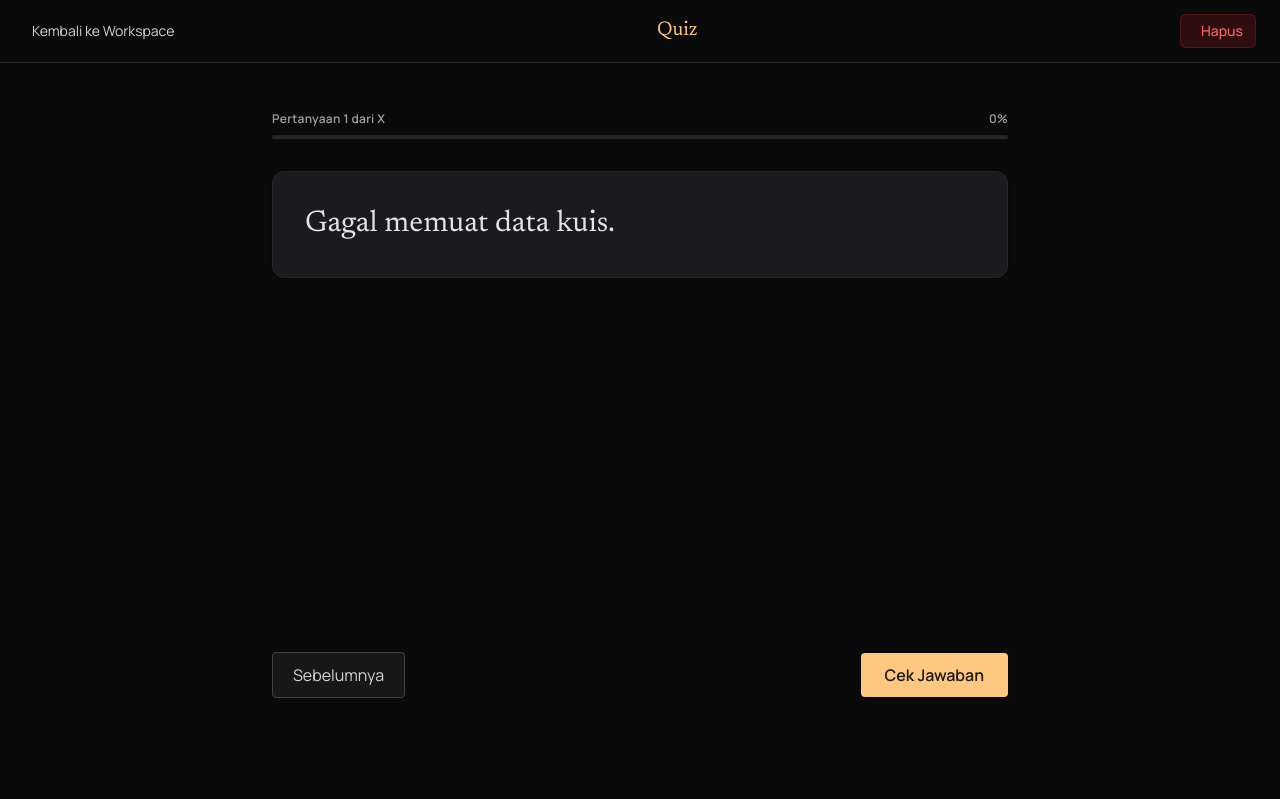
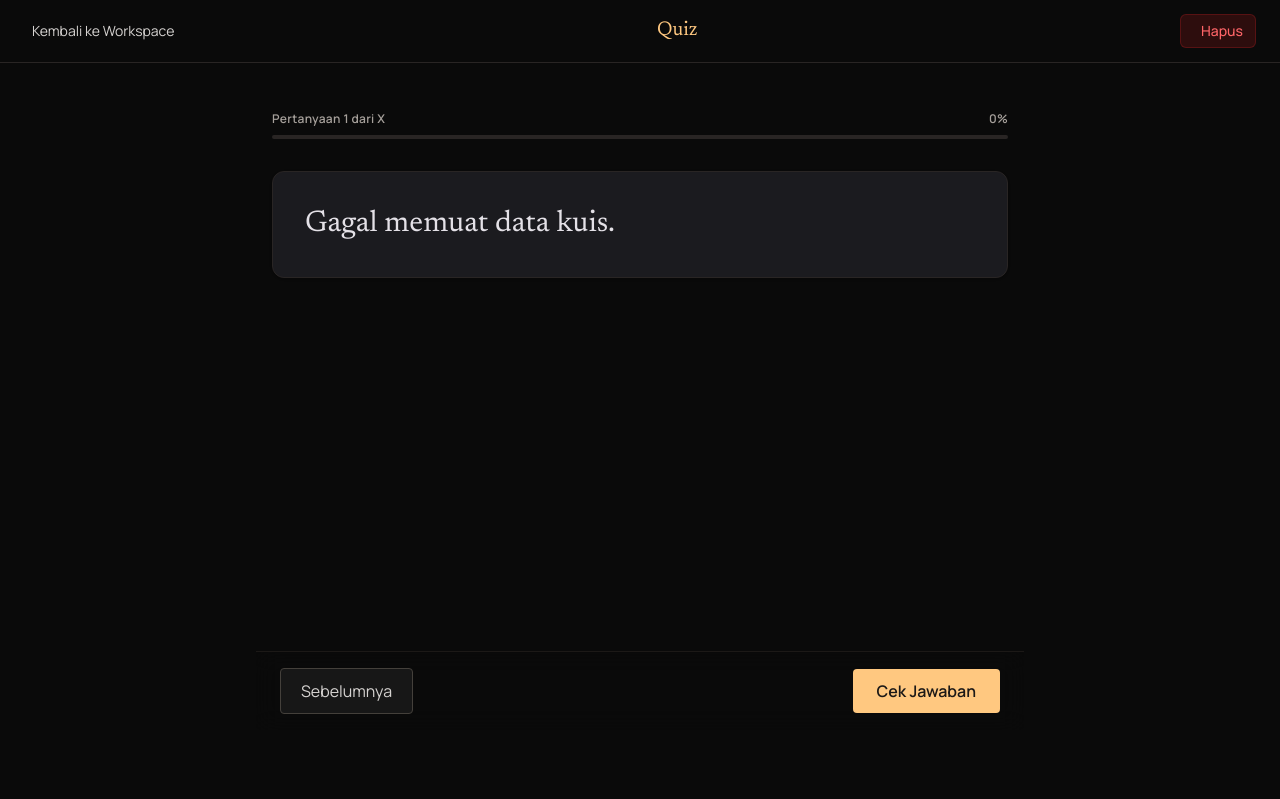
Before and after one commit to IbnuSabilGitHub/MythosNote, a Django app: template templates/generate/quiz.html in a window 1280 px wide. Shown: the part 70-869 px from the top of the page. Run offline with Django 4.2, Linux system fonts and the light colour scheme; the template is opened without the code that fills it, so the values that code supplies are empty; style sheets or scripts are compiled from the project's sources; some libraries are stand-ins or nearby versions.

Commit message:
fix(quiz): buat tombol bar sticky di bawah untuk hindari overlap

```diff
--- a/templates/generate/quiz.html
+++ b/templates/generate/quiz.html
@@ -25,7 +25,7 @@
     </div>
 
     <!-- Quiz Content Container -->
-    <div class="w-full max-w-3xl flex-1 flex flex-col justify-start items-center pt-12 pb-24 px-4 relative">
+    <div class="w-full max-w-3xl flex-1 flex flex-col justify-start items-center pt-12 pb-36 px-4 relative">
 
         <!-- Progress Bar Area -->
         <div class="w-full mb-8">
@@ -65,7 +65,7 @@
         </div>
 
         <!-- Bottom Controls -->
-        <div id="quiz-controls" class="w-full max-w-3xl fixed bottom-8 px-4 flex justify-between items-center">
+        <div id="quiz-controls" class="w-full max-w-3xl fixed bottom-0 left-1/2 -translate-x-1/2 bg-neutral-950/90 backdrop-blur-md border-t border-stone-900 py-4 px-6 flex justify-between items-center z-10">
             <button type="button" id="btn-prev" class="px-5 py-2.5 bg-neutral-900 border border-stone-700 text-stone-300 rounded hover:bg-neutral-800 hover:text-white transition disabled:opacity-50 disabled:cursor-not-allowed">
                 Sebelumnya
             </button>
```
